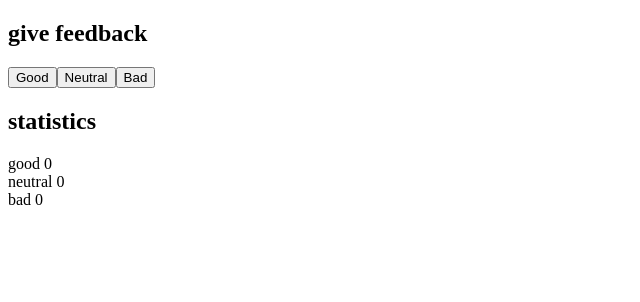
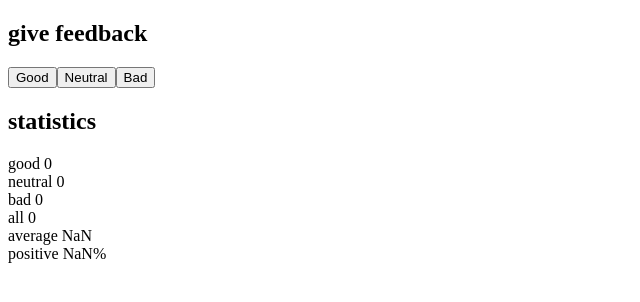
Before and after one commit to hangwl/fullstackopen, a React (Create React App) app in the folder part1/: page / in a window 1280 px wide. Shown: the top 302 px of the page, without its empty margins (0-640 px from the left). Built offline with nearby package versions, Linux system fonts and the light colour scheme.

Commit message:
Exercise 1.7

```diff
--- a/part1/src/App.js
+++ b/part1/src/App.js
@@ -15,6 +15,10 @@ const App = () => {
   const [neutral, setNeutral] = useState(0)
   const [bad, setBad] = useState(0)
 
+  const all = good+neutral+bad
+  const average = (good-bad)/all
+  const positive = 100*good/all
+
   return (
     <div>
       <h2>give feedback</h2>
@@ -24,7 +28,10 @@ const App = () => {
       <h2>statistics</h2>
       <Display label="good" value={good}></Display>
       <Display label="neutral" value={neutral}></Display>
-      <Display label="bad"value={bad}></Display>
+      <Display label="bad" value={bad}></Display>
+      <Display label="all" value={all}></Display>
+      <Display label="average" value={average}></Display>
+      <Display label="positive" value={positive + '%'}></Display>
     </div>
   )
 }
```
